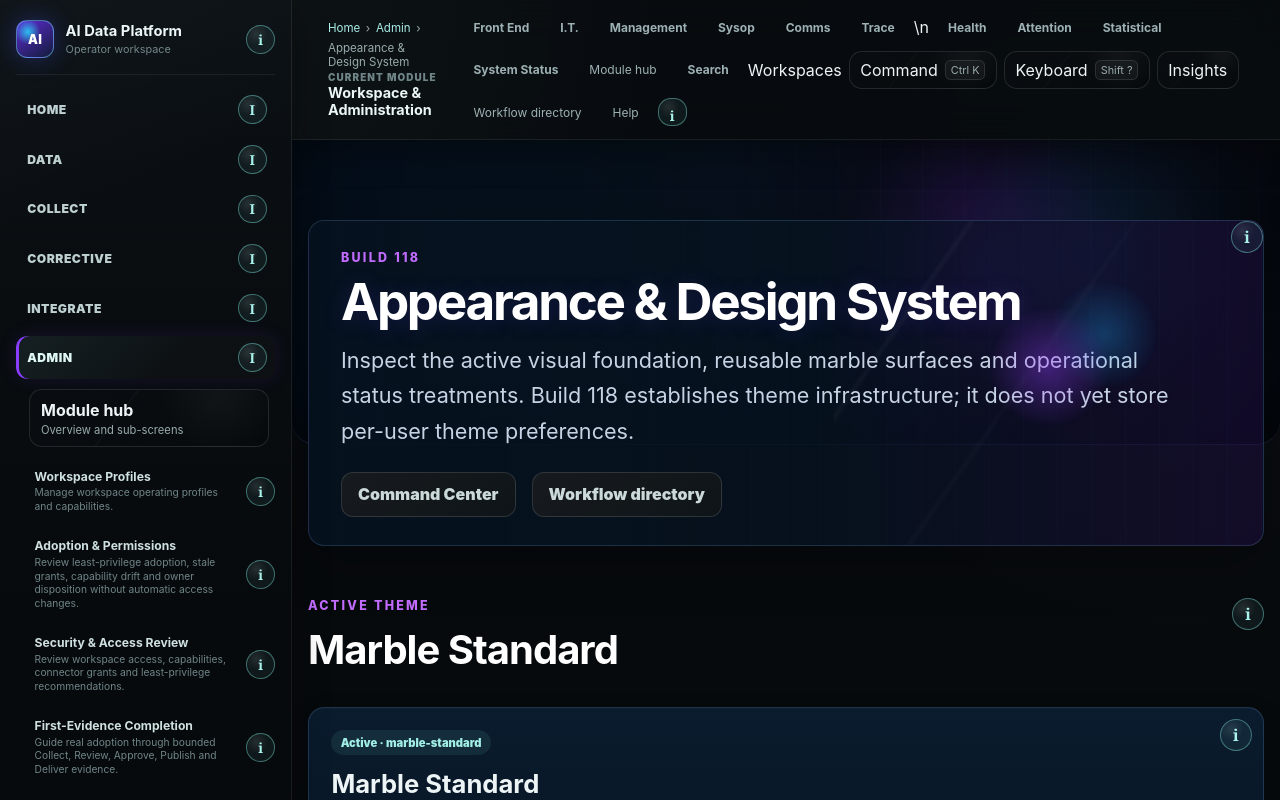
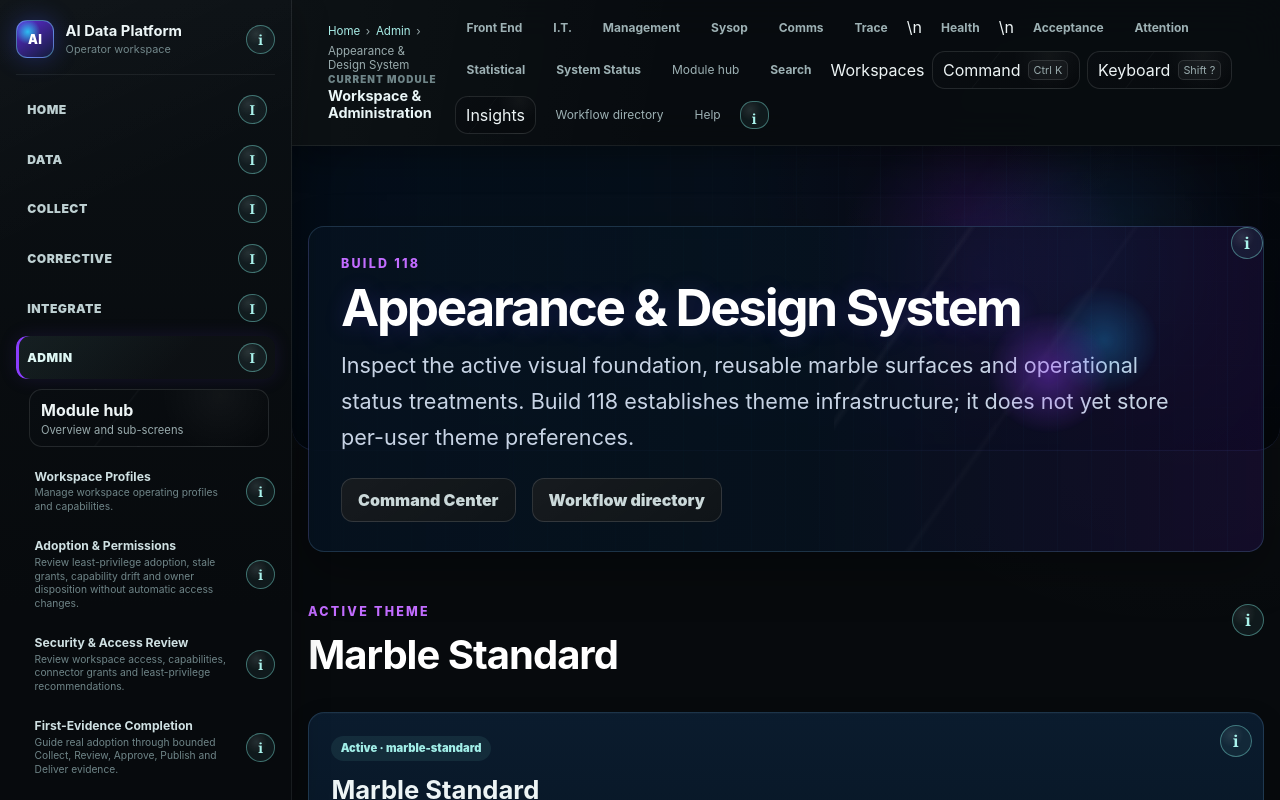
Before and after one commit to RosevearCreations/ai-data-platform, a Next.js app in the folder apps/web/: page /appearance in a window 1280 px wide. Shown: the top 800 px of the page. Built offline with nearby package versions, Linux system fonts and the light colour scheme.

Commit message:
Build 345: expose acceptance matrix in operator shell

```diff
--- a/apps/web/app/application-shell.tsx
+++ b/apps/web/app/application-shell.tsx
@@ -168,7 +168,7 @@ export function ApplicationShell({ children }: { children: ReactNode }) {
             <Link className={pathname === "/" ? "opsTopLink active" : "opsTopLink"} href="/">Management</Link>
             <Link className={pathname.startsWith("/master-sysop") ? "opsTopLink active" : "opsTopLink"} href="/master-sysop">Sysop</Link>
             <Link className={pathname.startsWith("/comms-complementary-plane") ? "opsTopLink active" : "opsTopLink"} href="/comms-complementary-plane">Comms</Link>
-            <Link className={pathname.startsWith("/cross-application-interaction-trace") ? "opsTopLink active" : "opsTopLink"} href="/cross-application-interaction-trace">Trace</Link>\n            <Link className={pathname.startsWith("/module-health-intelligence") ? "opsTopLink active" : "opsTopLink"} href="/module-health-intelligence">Health</Link>
+            <Link className={pathname.startsWith("/cross-application-interaction-trace") ? "opsTopLink active" : "opsTopLink"} href="/cross-application-interaction-trace">Trace</Link>\n            <Link className={pathname.startsWith("/module-health-intelligence") ? "opsTopLink active" : "opsTopLink"} href="/module-health-intelligence">Health</Link>\n            <Link className={pathname.startsWith("/role-device-acceptance") ? "opsTopLink active" : "opsTopLink"} href="/role-device-acceptance">Acceptance</Link>
             <Link className={pathname.startsWith("/attention") ? "opsTopLink active" : "opsTopLink"} href="/attention">Attention</Link>
             <Link className={pathname.startsWith("/production-learning") ? "opsTopLink active" : "opsTopLink"} href="/production-learning">Statistical</Link>
             <Link className={pathname.startsWith("/integration-health") ? "opsTopLink active" : "opsTopLink"} href="/integration-health">System Status</Link>
```
